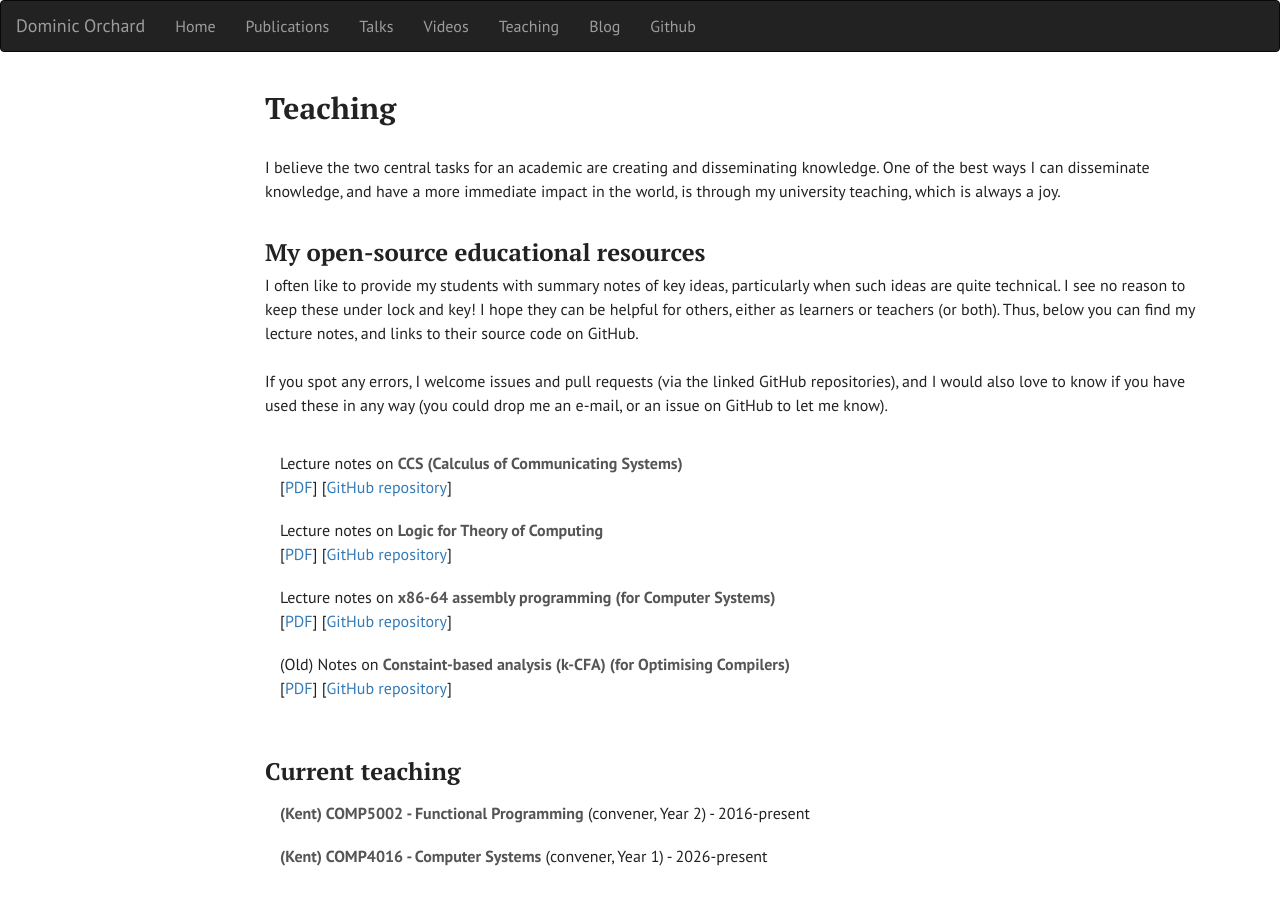
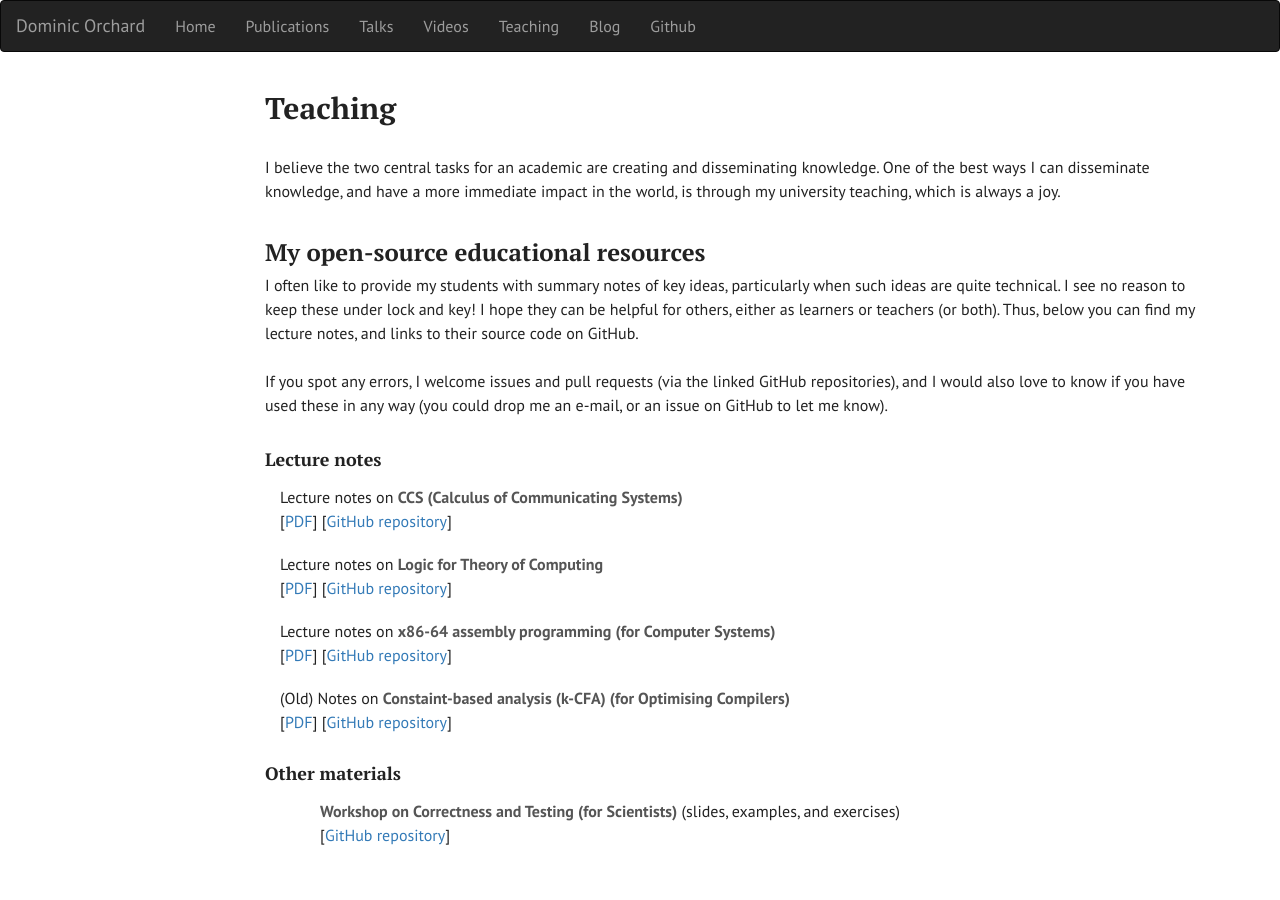
Before and after one commit to dorchard/dorchard.github.io, a Jekyll site: the page built from teaching.html, in a window 1280 px wide and 900 px high. Built offline with Jekyll 4.4.1, drawn with Linux system fonts in a browser that asks for light colours.

Commit message:
testing workshop

```diff
--- a/teaching.html
+++ b/teaching.html
@@ -29,6 +29,8 @@ If you spot any errors, I welcome issues and pull requests
 and I would also love to know if you have used these in any way (you
 could drop me an e-mail, or an issue on GitHub to let me know).<br /><br />
 
+<h4>Lecture notes</h4>
+
 <ul class="list-group">
   <li class="list-group-item">
     Lecture notes on <strong>CCS (Calculus of Communicating Systems)</strong><br />
@@ -52,6 +54,15 @@ could drop me an e-mail, or an issue on GitHub to let me know).<br /><br />
     [<a href="https://github.com/dorchard/optimising-compilers-cfa-notes">GitHub repository</a>]
   </li>
 
+</ul>
+
+<h4>Other materials</h4>
+
+<ul>
+<li class="list-group-item">
+  <strong>Workshop on Correctness and Testing (for Scientists)</strong> (slides, examples, and exercises)<br />
+  [<a href="https://github.com/Cambridge-ICCS/testing-workshop">GitHub repository</a>]
+</li>
 </ul>
 
 <h3 style="margin-top: 2em;">Current teaching</h3>
```
